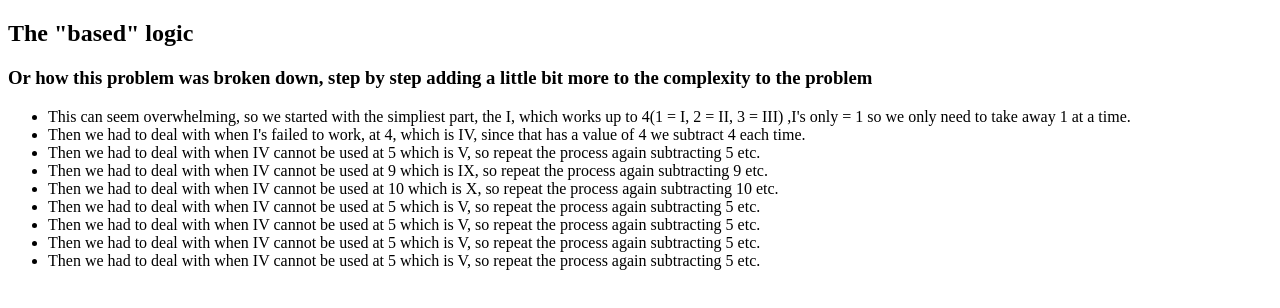
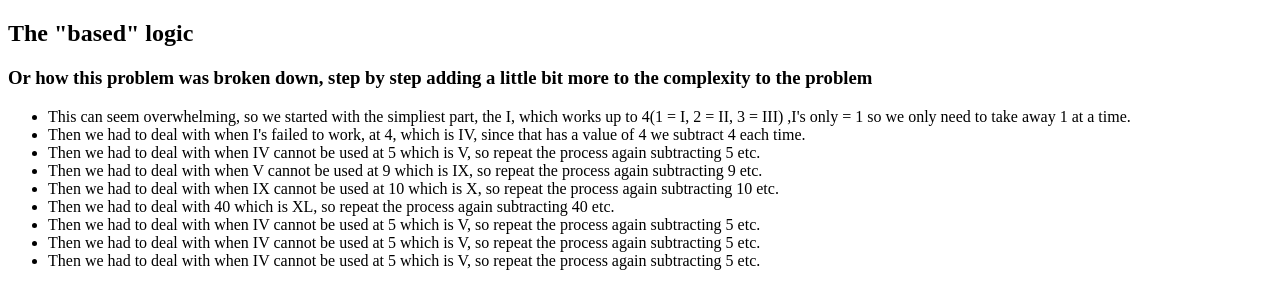
Before and after one commit to JoleneMel/Roman-Numeral-Converter, a plain HTML site: page index.html in a window 1280 px wide. Drawn offline with Linux system fonts and the light colour scheme.

Commit message:
roman numeral converter

```diff
--- a/index.html
+++ b/index.html
@@ -15,9 +15,9 @@
         </li>
         <li>Then we had to deal with when I's failed to work, at 4, which is IV, since that has a value of 4 we subtract 4 each time.</li>
         <li>Then we had to deal with when IV cannot be used at 5 which is V, so repeat the process again subtracting 5 etc.</li>
-        <li>Then we had to deal with when IV cannot be used at 9 which is IX, so repeat the process again subtracting 9 etc.</li>
-        <li>Then we had to deal with when IV cannot be used at 10 which is X, so repeat the process again subtracting 10 etc.</li>
-        <li>Then we had to deal with when IV cannot be used at 5 which is V, so repeat the process again subtracting 5 etc.</li>
+        <li>Then we had to deal with when V cannot be used at 9 which is IX, so repeat the process again subtracting 9 etc.</li>
+        <li>Then we had to deal with when IX cannot be used at 10 which is X, so repeat the process again subtracting 10 etc.</li>
+        <li>Then we had to deal with 40 which is XL, so repeat the process again subtracting 40 etc.</li>
         <li>Then we had to deal with when IV cannot be used at 5 which is V, so repeat the process again subtracting 5 etc.</li>
         <li>Then we had to deal with when IV cannot be used at 5 which is V, so repeat the process again subtracting 5 etc.</li>
         <li>Then we had to deal with when IV cannot be used at 5 which is V, so repeat the process again subtracting 5 etc.</li>
```
